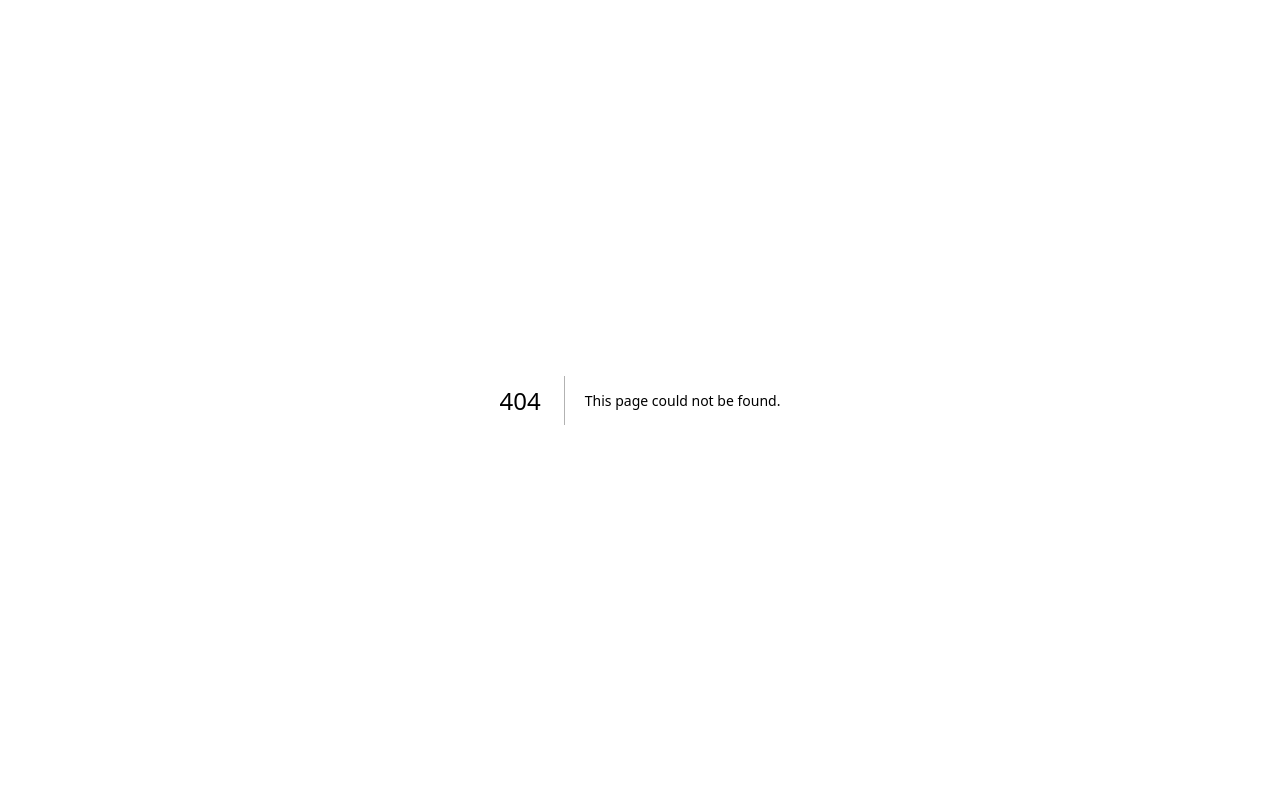
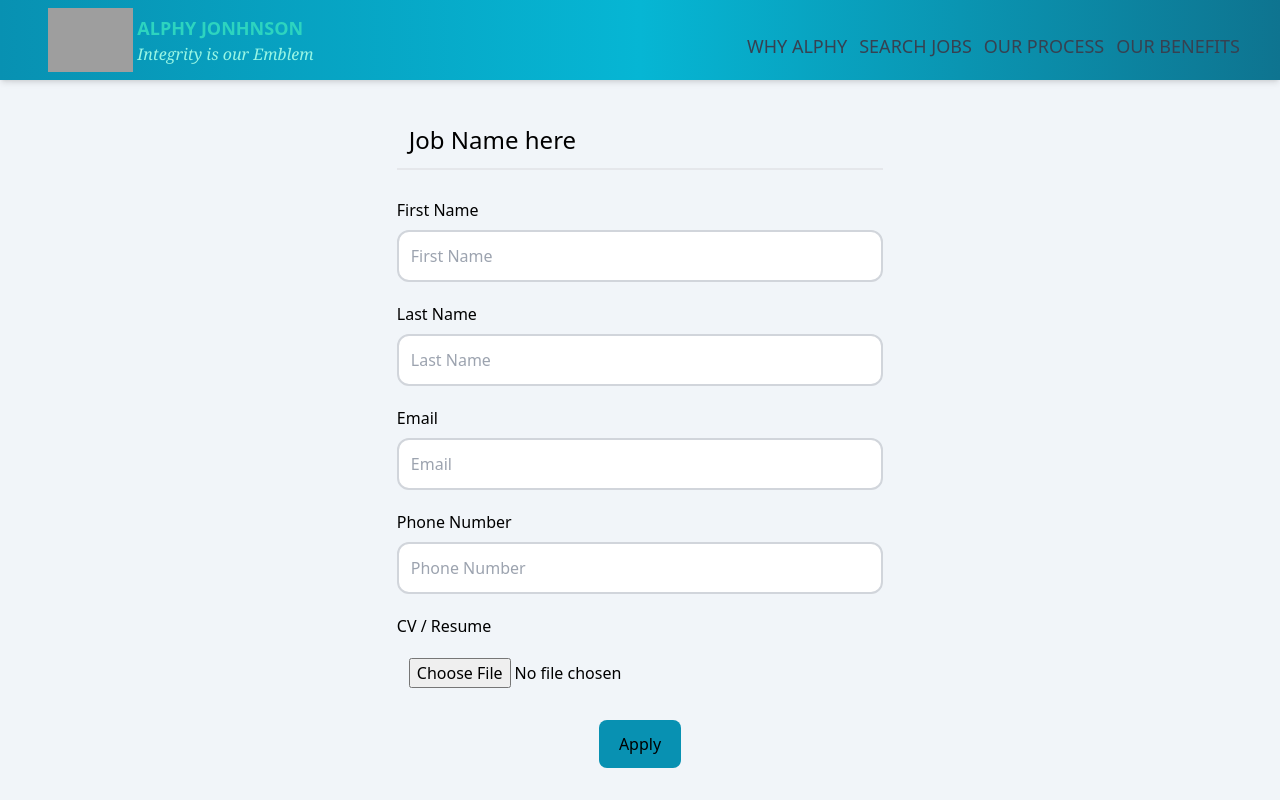
Before and after one commit to JhayStark/alphy, a Next.js app: page /searchJobs/apply in a window 1280 px wide. Before the commit this address had no page. Shown: the top 800 px of the page. Built offline with nearby package versions, Linux system fonts and the light colour scheme; grey boxes are pictures that could not be loaded.

Commit message:
apply page

```diff
--- a/pages/components/jobCard.jsx
+++ b/pages/components/jobCard.jsx
@@ -1,10 +1,11 @@
+import Link from "next/link";
 import React, { useState } from "react";
 import { IoIosArrowDown, IoIosArrowUp } from "react-icons/io";
 
 const JobCard = ({ jobTitle, location, careerArea }) => {
   const [open, setOpen] = useState(false);
   return (
-    <div className="flex flex-col border-b-2 md:p-4 hover:bg-stone-100 ">
+    <div className="flex flex-col border-b-2 border-gray-300 md:p-4 hover:bg-stone-200 ">
       <div className="flex flex-col justify-between w-full gap-5 px-5 py-10 md:gap-0 md:items-center md:grid md:grid-cols-4 ">
         <div className="flex flex-row">
           <div
@@ -26,9 +27,11 @@ const JobCard = ({ jobTitle, location, careerArea }) => {
           <h2 className="text-lg">Career Area</h2>
           <p>{careerArea}</p>
         </div>
-        <button className="py-3 bg-blue-500 lg:px-10 md:ml-4 ">
-          Apply Now
-        </button>
+        <Link href="/searchJobs/apply">
+          <button className="py-3 bg-blue-500 lg:px-10 md:ml-4 ">
+            Apply Now
+          </button>
+        </Link>
       </div>
       <p className={`${open ? `block` : `hidden`}`}>
         Lorem ipsum dolor sit amet consectetur adipisicing elit. Accusamus
--- a/pages/index.jsx
+++ b/pages/index.jsx
@@ -9,7 +9,7 @@ const Home = () => {
   return (
     <div>
       <Header />
-      <div className="px-8 py-24 md:pt-28 bg-slate-200">
+      <div className="px-8 py-24 md:pt-28 bg-slate-100">
         <div className="flex flex-col items-center bg-work-with-alphy-bg bg-cover bg-center justify-around py-3 bg-blend-darken  text-white bg-gray-300 h-[30rem] px-7">
           <h1 className="text-4xl text-[#fb8500] text-center md:text-6xl">
             Work with Alphy
--- /dev/null
+++ b/pages/searchJobs/apply.jsx
@@ -0,0 +1,65 @@
+import React from "react";
+import Footer from "../components/footer";
+import Header from "../components/header";
+
+const Apply = () => {
+  return (
+    <>
+      <Header />
+      <div className="px-8 py-24 md:pt-28 bg-slate-100">
+        <form className="flex flex-col items-center justify-center gap-5">
+          <div className="flex flex-col gap-2 w-[90%] md:w-[40%]">
+            <h1 className="p-3 mb-5 text-2xl border-b-2">Job Name here</h1>
+            <label htmlFor="firstName">First Name</label>
+            <input
+              type="text"
+              placeholder="First Name"
+              name="firstName"
+              className="p-3 border-2 border-gray-300 rounded-xl"
+            />
+          </div>
+          <div className="flex flex-col gap-2 w-[90%] md:w-[40%]">
+            <label htmlFor="lastName">Last Name</label>
+            <input
+              className="p-3 border-2 border-gray-300 rounded-xl"
+              type="text"
+              placeholder="Last Name"
+              name="lastName"
+            />
+          </div>
+          <div className="flex flex-col gap-2 w-[90%] md:w-[40%]">
+            <label htmlFor="email">Email</label>
+            <input
+              className="p-3 border-2 border-gray-300 rounded-xl"
+              type="text"
+              placeholder="Email"
+            />
+          </div>
+          <div className="flex flex-col gap-2 w-[90%] md:w-[40%]">
+            <label htmlFor="phoneNumber">Phone Number</label>
+            <input
+              className="p-3 border-2 border-gray-300 rounded-xl"
+              type="text"
+              placeholder="Phone Number"
+            />
+          </div>
+          <div className="flex flex-col gap-2 w-[90%] md:w-[40%]">
+            <label htmlFor="CV / Resume">CV / Resume</label>
+            <input
+              className="p-3 rounded-xl"
+              type="file"
+              placeholder="CV / Resume"
+            />
+          </div>
+
+          <button className="px-5 py-3 rounded-lg hover:opacity-70 bg-cyan-600">
+            Apply
+          </button>
+        </form>
+      </div>
+      <Footer />
+    </>
+  );
+};
+
+export default Apply;
--- a/pages/searchJobs/index.jsx
+++ b/pages/searchJobs/index.jsx
@@ -31,7 +31,7 @@ const SearchJobs = () => {
   return (
     <div>
       <Header />
-      <div className="mx-5 mt-24 lg:mx-8 md:mt-28 ">
+      <div className="px-5 pt-24 lg:px-8 md:pt-28 bg-slate-100 ">
         <div className="flex flex-col lg:mx-20">
           {displayJobs}
           <div className="flex justify-center m-5 item-center">
```
